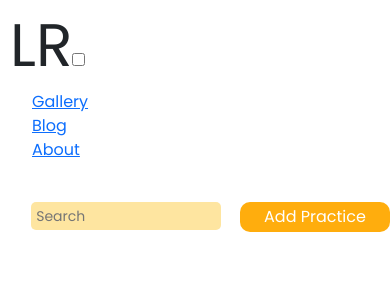
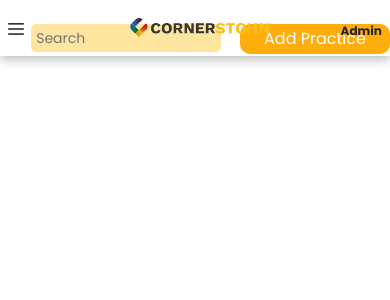
Before and after one commit to Dharaneesh2000/Cornerstohn, a React (Create React App) app: page /adminForms in a window 390 px wide. Shown: the top 300 px of the page. Built offline with nearby package versions, Linux system fonts and the light colour scheme.

Commit message:
Mobile Sidear

```diff
--- a/src/Admin/Sidebar.css
+++ b/src/Admin/Sidebar.css
@@ -379,7 +379,7 @@ i:hover .sidebaroc {
 /* --------------------------------------------------------------------------------------------------- */
 
 /* mobile version navbar */
-.header-mobile {
+/* .header-mobile {
     background-color: var(--black);
     box-shadow: 1px 1px 5px 0px var(--gray);
     position: sticky;
@@ -397,4 +397,117 @@ i:hover .sidebaroc {
 
 .menu-mobile {
     list-style: none;
+} */
+body.offcanvas-active {
+    overflow: hidden;
 }
+
+.offcanvas-header {
+    display: none;
+}
+
+.screen-darken {
+    height: 100%;
+    width: 0%;
+    z-index: 30;
+    position: fixed;
+    top: 0;
+    right: 0;
+    opacity: 0;
+    visibility: hidden;
+    background-color: rgba(34, 34, 34, 0.6);
+    transition: opacity .2s linear, visibility 0.2s, width 2s ease-in;
+}
+
+.screen-darken.active {
+    z-index: 10;
+    transition: opacity .3s ease, width 0s;
+    opacity: 1;
+    width: 100%;
+    visibility: visible;
+}
+
+/* ============ mobile view ============ */
+/* body {
+    --header-height: 50px;
+    margin: var(--header-height) 0 0 0;
+    font-family: 'Muli', sans-serif;
+} */
+
+.header {
+    position: fixed;
+    top: 0;
+    left: 0;
+    width: 100%;
+    height: var(--header-height);
+    display: flex;
+}
+
+.header__button {
+    width: var(--header-height);
+    flex-shrink: 0;
+    background: none;
+    outline: none;
+    border: none;
+    color: #ffffff;
+    cursor: pointer;
+}
+
+.nav__links {
+    position: fixed;
+    top: 0;
+    left: 0;
+    z-index: 2;
+    height: 100vh;
+    width: 200px;
+    background: #ffffff;
+    transform: translateX(-250px);
+    transition: transform 0.3s;
+}
+
+.nav--open .nav__links {
+    transform: translateX(0);
+    background: #FCDC84;
+    box-shadow: 0 0 15px rgba(0, 0, 0, 0.2);
+}
+
+.nav__link {
+    display: flex;
+    align-items: center;
+    color: #666666;
+    font-weight: bold;
+    font-size: 14px;
+    text-decoration: none;
+    padding: 12px 15px;
+    background: transform 0.2s;
+}
+
+.nav__link>i {
+    margin-right: 15px;
+}
+
+.nav__link--active {
+    color: #fff;
+}
+
+a.nav__link:hover{
+    color: #fff!important;
+}
+
+.nav__overlay {
+    position: fixed;
+    top: 0;
+    left: 0;
+    width: 100vw;
+    height: 100vh;
+    background: rgba(0, 0, 0, 0.5);
+    backdrop-filter: blur(2px);
+    visibility: hidden;
+    opacity: 0;
+    transition: opacity 0.3s;
+}
+
+.nav--open .nav__overlay {
+    visibility: visible;
+    opacity: 1;
+}
--- a/src/Admin/Sidebar.js
+++ b/src/Admin/Sidebar.js
@@ -1,14 +1,30 @@
-import React from 'react';
-import "./Sidebar.css"
-import CorrnerstohnLogo from "../Admin/Dashoard Icons/cornerstohn logooo.png"
-import CorrnerstohnTitle from "../Admin/Dashoard Icons/cornerstohn word.png"
+import React, { useState } from 'react';
+import "./Sidebar.css";
+import CorrnerstohnLogo from "../Admin/Dashoard Icons/cornerstohn logooo.png";
+import CorrnerstohnTitle from "../Admin/Dashoard Icons/cornerstohn word.png";
+import CornerstohnMobile from "../Admin/Dashoard Icons/cornerstohn logo.png";
+import MobileMenu from "../Admin/Dashoard Icons/menu.png"
 function AdminSidebar() {
+
 
     const toggle = () => {
         const body = document.querySelector('body'),
             sidebar = body.querySelector('nav');
         sidebar.classList.toggle("close");
     }
+    // Mobile Nav bar
+    // window.addEventListener("load", () => {
+    //     document.body.classList.remove("preload");
+    // });
+    const [sideTgl, setSideTgl] = useState("nav")
+    const mobileSideOpen = () => {
+        setSideTgl("nav nav--open");
+    }
+    const mobileSideClose = () => {
+        setSideTgl("nav");
+    }
+
+
     return (
         <React.Fragment>
             <nav className="sidebar close d-none d-sm-none d-md-block d-lg-block">
@@ -103,28 +119,6 @@ function AdminSidebar() {
 
                         </ul>
                     </div>
-
-                    {/* <div className="bottom-content">
-                        <li className="">
-                            <a href="#">
-                                <i className='bx bx-log-out icon' ></i>
-                                <span className="text-sidebar nav-text">Logout</span>
-                            </a>
-                        </li>
-
-                        <li className="mode">
-                            <div className="sun-moon">
-                                <i className='bx bx-moon icon moon'></i>
-                                <i className='bx bx-sun icon sun'></i>
-                            </div>
-                            <span className="mode-text text">Dark mode</span>
-
-                            <div className="toggle-switch">
-                                <span className="switch"></span>
-                            </div>
-                        </li>
-
-                    </div> */}
                 </div>
 
             </nav>
@@ -136,21 +130,72 @@ function AdminSidebar() {
             </section> */}
 
             {/* Mobile View */}
-            <header className="header-mobile d-block d-sm-block d-md-none d-lg-none">
-                {/* Logo */}
-                <a href="#" className="logo-mobile">LR</a>
-                {/* Hamburger icon */}
-                <input className="side-menu" type="checkbox" id="side-menu" />
-                <label className="hamb" for="side-menu"><span className="hamb-line"></span></label>
-                {/* Menu */}
-                <nav className="nav">
-                    <ul className="menu-mobile">
-                        <li><a href="#">Gallery</a></li>
-                        <li><a href="#">Blog</a> </li>
-                        <li><a href="#">About</a></li>
-                    </ul>
+            <div className="d-block d-sm-block d-md-none d-lg-none">
+                <header className="header" style={{ boxShadow: "0px 4px 10px 0px #00000040" }}>
+                    {/* <div className='row'> */}
+                    <div className='col-4 px-2 mt-3'>
+                        <button className="header__button" id="btnNav" type="button" onClick={mobileSideOpen}>
+                            <img src={MobileMenu} />
+                        </button>
+                    </div>
+                    <div className='col-4 text-center py-3'>
+                        <img src={CornerstohnMobile} width="140px" alt="Company Logo" />
+                    </div>
+                    <div className='col-4 px-2 mt-4' style={{ textAlign: "end" }}>
+                        <h6 style={{fontSize:"12px"}}><b>Admin</b></h6>
+                    </div>
+                    {/* </div> */}
+                </header>
+                <nav className={sideTgl}>
+                    <div className="nav__links text-center">
+                        <img src={CornerstohnMobile} width="140px" alt="Company Logo" className="px-2 py-4" style={{ textAlign: "left" }} />
+                        <a href="#" className="nav__link  nav__link--active">
+                            My Dashboard
+                        </a>
+                        <a className="nav__link" href="#">
+                            Practices
+                        </a>
+                        <a className="nav__link" href="#">
+                            Doctor
+                        </a>
+                        <a className="nav__link" href="#">
+                            Patients
+                        </a>
+                        <a className="nav__link" href="#">
+                            User Search
+                        </a>
+                        <a className="nav__link" href="#">
+                            Forms
+                        </a>
+                        <a className="nav__link" href="#">
+                            Uploads
+                        </a>
+                        <a className="nav__link" href="#">
+                            Employees
+                        </a>
+                        <a className="nav__link" href="#">
+                            Change Password
+                        </a>
+                        <a className="nav__link" href="#">
+                            Logout
+                        </a>
+                    </div>
+                    <div className="nav__overlay" onClick={mobileSideClose}></div>
                 </nav>
-            </header>
+                {/* <div className='col-sm-4'>
+                            <img src={CorrnerstohnTitle} alt="Company Logo" />
+                        </div>
+                        <div className='col-sm-4'>
+                            <h4>Admin</h4>
+                        </div> */}
+                {/* <div className='col-sm-4'>
+                        <img src={CorrnerstohnTitle} alt="Company Logo" />
+                    </div>
+                    <div className='col-sm-4'>
+                        <h4>Admin</h4>
+                    </div> */}
+            </div>
+            {/* Mobile view End */}
         </React.Fragment>
     )
 }
```
Also changed, not shown: src/Admin/Dashoard Icons/menu.png (added).
